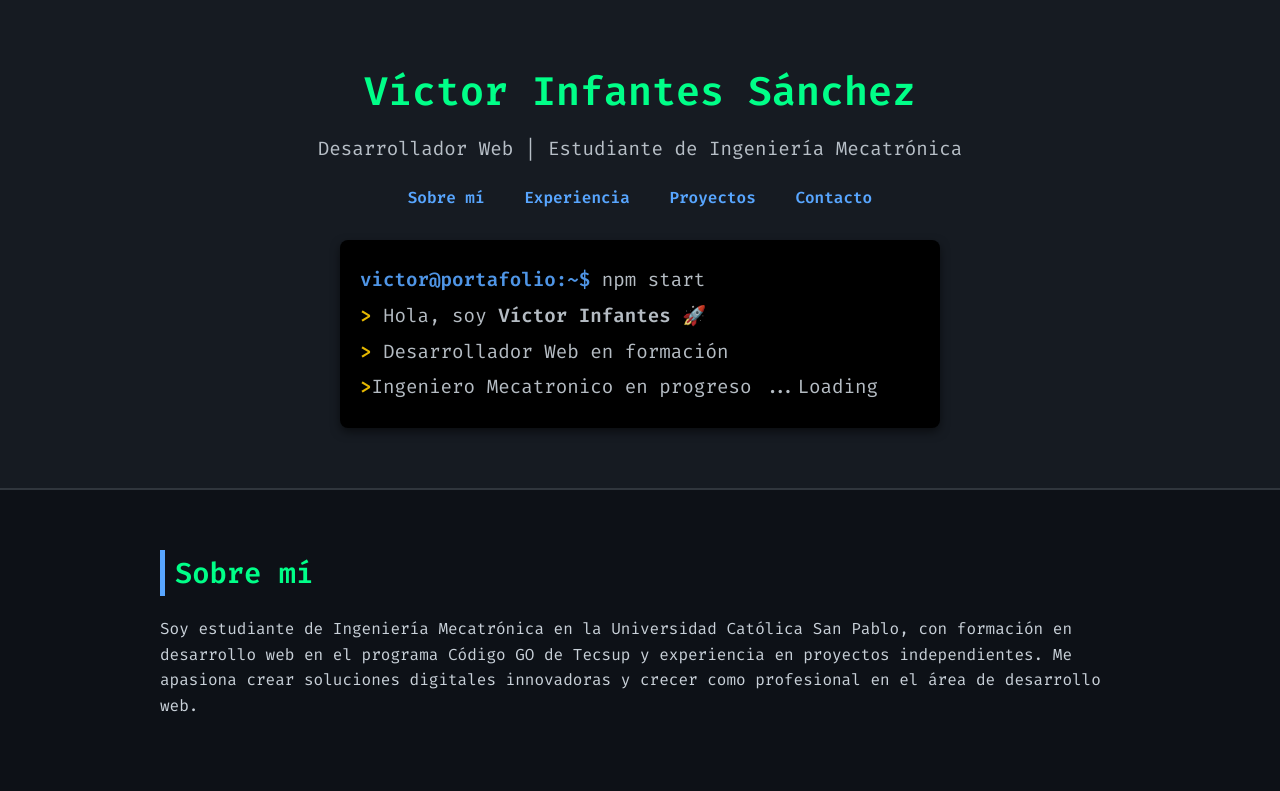
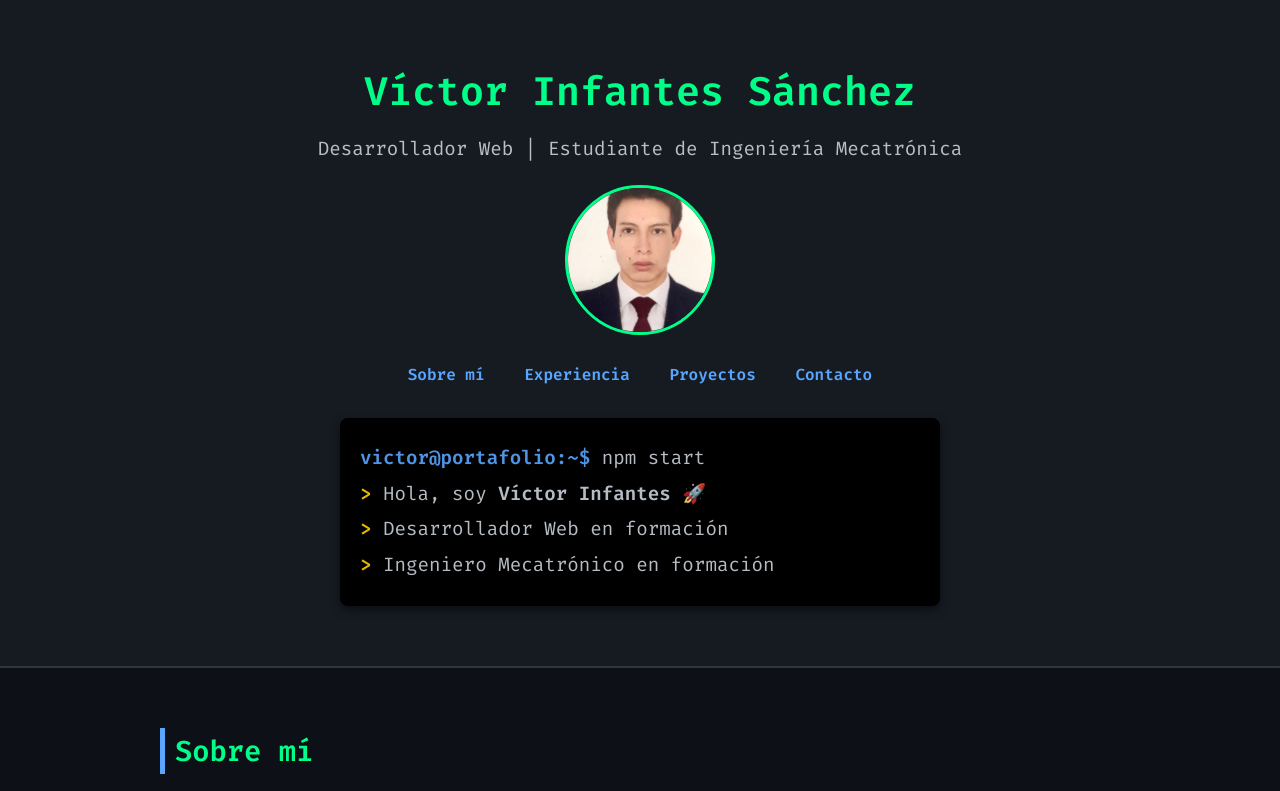
Before and after one commit to victorinfantes-mec/victorinfantes-mec.github.io, a plain HTML site: page index.html in a window 1280 px wide. Shown: the top 791 px of the page. Drawn offline with Linux system fonts and the light colour scheme.

Commit message:
Añadi foto

```diff
--- a/index.html
+++ b/index.html
@@ -12,6 +12,7 @@
   <header>
     <h1>Víctor Infantes Sánchez</h1>
     <p>Desarrollador Web | Estudiante de Ingeniería Mecatrónica</p>
+    <img src="foto.jpeg.jpeg" alt="Foto de Víctor Infantes" class="perfil">
 
 
     <nav>
@@ -24,7 +25,7 @@
     <p><span class="user">victor@portafolio:~$</span> npm start</p>
     <p><span class="arrow">></span> Hola, soy <strong>Víctor Infantes</strong> 🚀</p>
     <p><span class="arrow">></span> Desarrollador Web en formación</p>
-    <p><span class="arrow">></span>Ingeniero Mecatronico en progreso ...Loading</p>
+    <p><span class="arrow">></span> Ingeniero Mecatrónico en formación</p>
     </div>
 
   </header>
--- a/style.css
+++ b/style.css
@@ -171,3 +171,11 @@ footer {
   margin-top: 40px;
   border-top: 2px solid #30363d;
 }
+.perfil {
+  width: 150px;
+  height: 150px;
+  border-radius: 50%; /* hace la foto redonda */
+  border: 3px solid #00ff88; /* borde verde estilo programador */
+  margin-top: 20px;
+  object-fit: cover; /* para que no se deforme */
+}
```
Also changed, not shown: foto.jpeg.jpeg (added).
